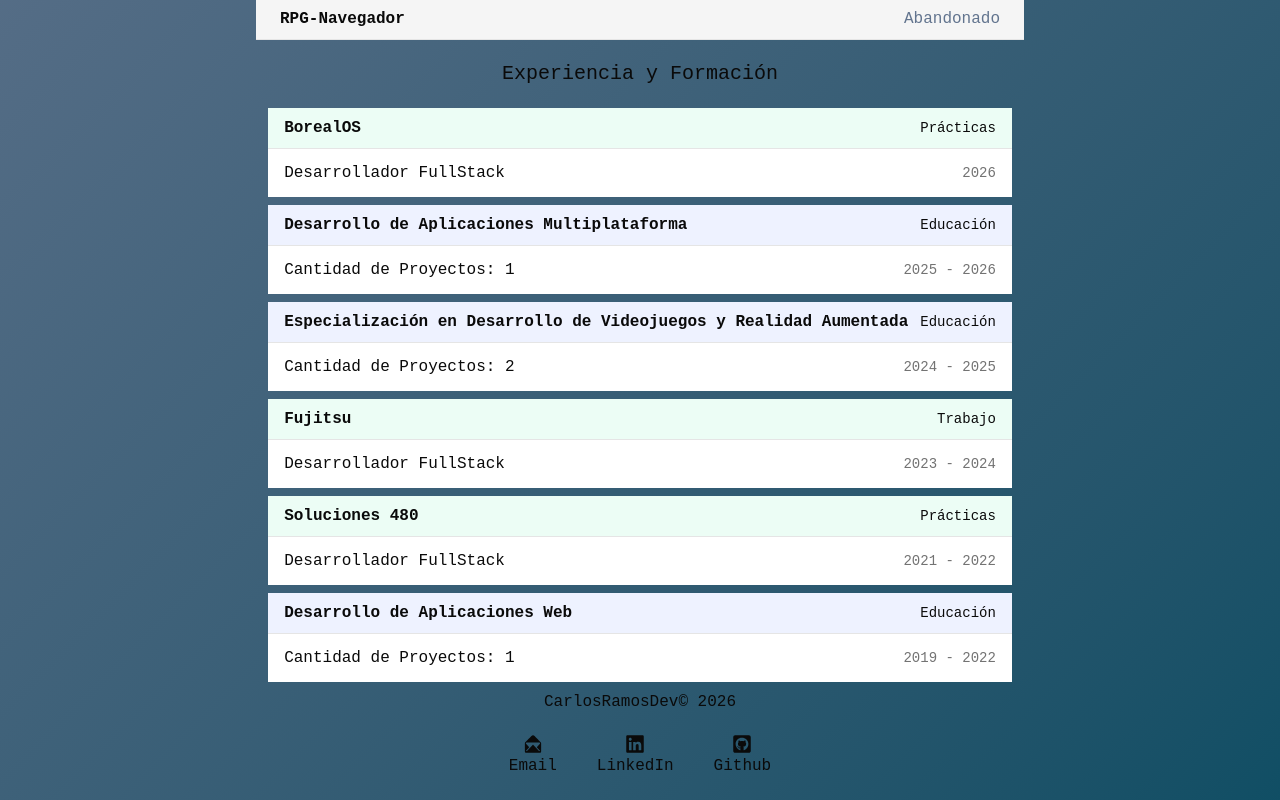
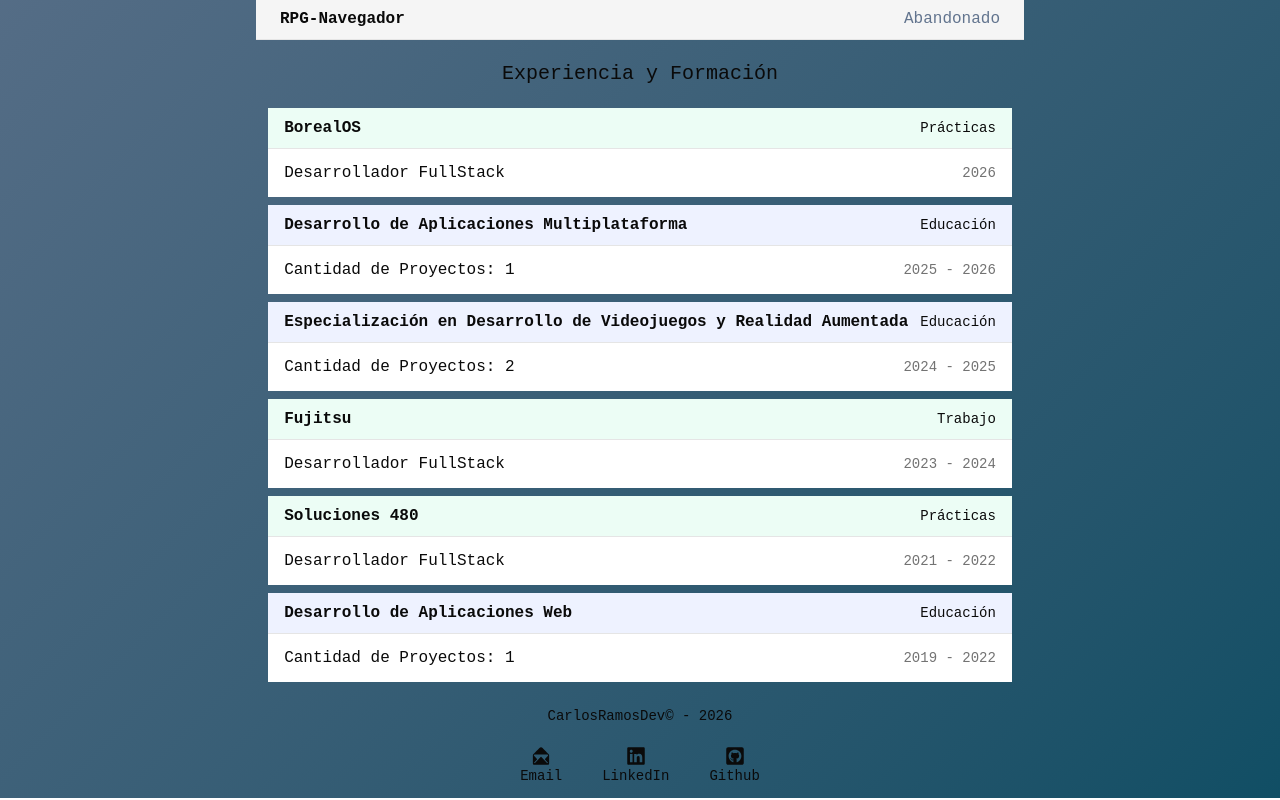
Before and after one commit to CarlosRamosDeveloper/portfolio, a React (Vite) app: page / in a window 1280 px wide. Shown: the part 491-1291 px from the top of the page. Built offline with nearby package versions, Linux system fonts and the light colour scheme.

Commit message:
rearranged layout constant files. Implemented layout constants

```diff
--- a/src/constants/index.ts
+++ b/src/constants/index.ts
@@ -1,6 +1,4 @@
 export { EDUCATION_TYPE_LABELS } from './education.type.label';
 export { EXTERNAL_URL, REPOSITORIES, VIDEO_URLS } from './externalUrls';
-export { NAVBAR_TEXT } from './navbar.text';
 export { ROUTES } from './routes';
-export { SETTINGS_TEXT } from './settings.text';
 export { STATUS_LABEL } from './status.label';
--- /dev/null
+++ b/src/constants/layout/index.ts
@@ -0,0 +1,3 @@
+export { LAYOUT_TEXT } from './layout.text';
+export { NAVBAR_TEXT } from './navbar.text';
+export { SETTINGS_TEXT } from './settings.text';
--- /dev/null
+++ b/src/constants/layout/layout.text.ts
@@ -0,0 +1,5 @@
+export const LAYOUT_TEXT = {
+  name: 'Carlos Ramos Iserte',
+  footer: 'CarlosRamosDev©',
+  initialYear: 2026,
+};
--- a/src/portfolio/layout/components/PortfolioFooter.tsx
+++ b/src/portfolio/layout/components/PortfolioFooter.tsx
@@ -1,10 +1,13 @@
+import { LAYOUT_TEXT } from '@/constants/layout';
 import { ContactComponentsList } from '@/portfolio/components';
 
 export const PortfolioFooter = () => {
   return (
     <>
-      <div className="mb-2.5 flex flex-col items-center gap-2">
-        <h5>CarlosRamosDev© 2026</h5>
+      <div className="mb mt-4 flex flex-col items-center gap-2 text-sm">
+        <h5>
+          {LAYOUT_TEXT.footer} - {LAYOUT_TEXT.initialYear}
+        </h5>
         <ContactComponentsList isFooter={true} />
       </div>
     </>
--- a/src/portfolio/layout/components/PortfolioIcon.tsx
+++ b/src/portfolio/layout/components/PortfolioIcon.tsx
@@ -1,13 +1,14 @@
 import { Link } from 'react-router';
 
 import { ROUTES } from '@/constants/routes';
+import { LAYOUT_TEXT } from '@/constants/layout';
 
 export const PortfolioIcon = () => {
   return (
     <>
       <div>
         <Link to={ROUTES.home}>
-          <h1 className="text-3xl m-5">Carlos Ramos Iserte</h1>
+          <h1 className="text-3xl m-5">{LAYOUT_TEXT.name}</h1>
         </Link>
       </div>
     </>
--- a/src/portfolio/layout/components/PortfolioNavBar.tsx
+++ b/src/portfolio/layout/components/PortfolioNavBar.tsx
@@ -1,6 +1,6 @@
 import { ROUTES } from '@/constants/routes';
 import { NavigateButton } from '.';
-import { NAVBAR_TEXT } from '@/constants';
+import { NAVBAR_TEXT } from '@/constants/layout';
 
 export const PortfolioNavBar = () => {
   return (
--- a/src/portfolio/layout/components/settings/PortfolioSettings.tsx
+++ b/src/portfolio/layout/components/settings/PortfolioSettings.tsx
@@ -2,8 +2,8 @@ import { useEffect, useRef, useState } from 'react';
 
 import { Settings } from 'lucide-react';
 
-import { SETTINGS_TEXT } from '@/constants';
 import { PortfolioThemeSelector } from '.';
+import { SETTINGS_TEXT } from '@/constants/layout';
 
 export const PortfolioSettings = () => {
   const [isOpen, setIsOpen] = useState(false);
--- a/src/portfolio/layout/components/settings/PortfolioThemeSelector.tsx
+++ b/src/portfolio/layout/components/settings/PortfolioThemeSelector.tsx
@@ -1,4 +1,4 @@
-import { SETTINGS_TEXT } from '@/constants';
+import { SETTINGS_TEXT } from '@/constants/layout';
 import { useTheme } from '@/portfolio/hooks/useTheme';
 
 export const PortfolioThemeSelector = () => {
```
Also changed, not shown: src/constants/layout/navbar.text.ts (renamed from src/constants/navbar.text.ts), src/constants/layout/settings.text.ts (renamed from src/constants/settings.text.ts).
